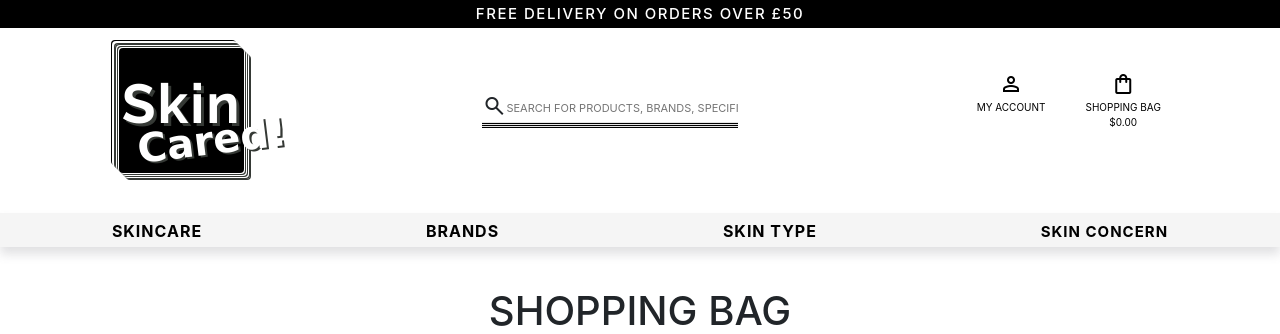
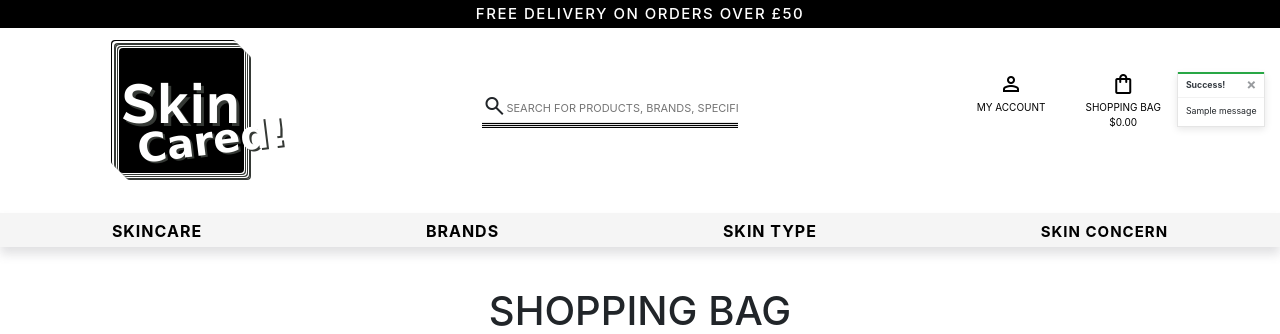
Before and after one commit to Code-Institute-Submissions/FarisGJD-skincared_EditResub, a Django app: page /bag/ in a window 1280 px wide. Shown: the top 334 px of the page. Run offline with Django 3.2, Linux system fonts and the light colour scheme; tables that the repository leaves empty hold one stand-in row (values such as "Sample post"); one stand-in notice (Sample message) is shown; some libraries are stand-ins or nearby versions; some web fonts are replaced.

Commit message:
Add toast message level to base tempalteand custom success message in bag view with relevant css

```diff
--- a/bag/views.py
+++ b/bag/views.py
@@ -1,4 +1,6 @@
 from django.shortcuts import render, redirect, reverse, HttpResponse
+from django.contrib import messages
+from skincare.models import Skincare
 
 
 def view_bag(request):
@@ -10,6 +12,7 @@ def view_bag(request):
 def add_to_bag(request, item_id):
     """ A View That Adds A Quantity of a specific Product To The Users Bag """
 
+    product = Skincare.objects.get(pk=item_id)
     quantity = int(request.POST.get('quantity'))
     redirect_url = request.POST.get('redirect_url')
     bag = request.session.get('bag', {})
@@ -18,6 +21,7 @@ def add_to_bag(request, item_id):
         bag[item_id] += quantity
     else:
         bag[item_id] = quantity
+        messages.success(request, f'Added {product.name} to your bag')
 
     request.session['bag'] = bag
     return redirect(redirect_url)
--- a/skincared/settings.py
+++ b/skincared/settings.py
@@ -88,6 +88,8 @@ TEMPLATES = [
         },
     },
 ]
+
+MESSAGE_STORAGE = 'django.contrib.messages.storage.session.SessionStorage'
 
 AUTHENTICATION_BACKENDS = (
     # Needed to login by username in Django admin, regardless of `allauth`
--- a/static/css/style.css
+++ b/static/css/style.css
@@ -1200,6 +1200,22 @@ footer ul {
     color: #ffffff;
 }
 
+/* Toasts */
+
+.message-container {
+    position: fixed;
+    top: 72px;
+    right: 15px;
+    z-index: 999999999999;
+}
+
+.custom-toast {
+    overflow: visible;
+}
+
+.toast-capper {
+    height: 2px;
+}
 
 
 /* Media Queries */
--- a/templates/base.html
+++ b/templates/base.html
@@ -130,7 +130,21 @@
         </nav>
 
     {% if messages %}
-        <div class="message-container"></div>
+        <div class="message-container">
+            {% for message in messages %}
+            {% with message.level as level %}
+                {% if level == 40 %}
+                    {% include 'includes/toasts/toast_error.html' %}
+                {% elif level == 30 %}
+                    {% include 'includes/toasts/toast_warning.html' %}
+                {% elif level == 25 %}
+                    {% include 'includes/toasts/toast_success.html' %}
+                {% else %}
+                    {% include 'includes/toasts/toast_info.html' %}
+                {% endif %}
+            {% endwith %}
+        {% endfor %}
+        </div>
     {% endif %}
 
     {% block page_header %}
@@ -166,6 +180,10 @@
 
 
     {% block postloadjs %}
+    <!-- Bootstrap Toasts -->
+    <script type="text/javascript">
+        $('.toast').toast('show');
+    </script>
     <!-- Custom JS -->
     <script src="{% static 'js/script.js' %}"></script>
     {% endblock %}
```
